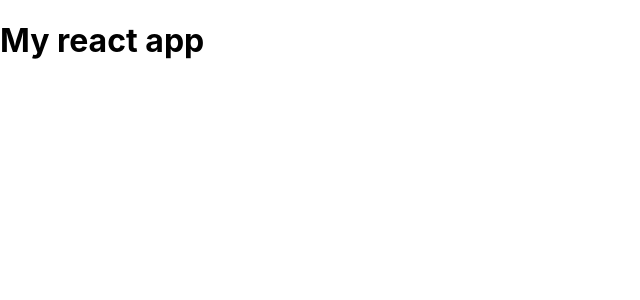
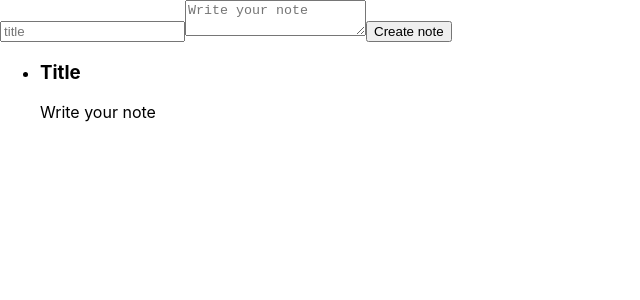
Before and after one commit to GuilhermeSR98/Notes-app-with-React, a React (Create React App) app in the folder ceep/: page / in a window 1280 px wide. Shown: the top 300 px of the page, without its empty margins (0-640 px from the left). Built offline with nearby package versions, Linux system fonts and the light colour scheme.

Commit message:
Componentizing the list

```diff
--- a/ceep/src/App.js
+++ b/ceep/src/App.js
@@ -1,7 +1,14 @@
-
+import ListOfNotes from './components/ListOfNotes'
 function App() {
   return (
-    <h1>My react app</h1>
+    <section>
+      <form>
+        <input type='text' placeholder='title'/>
+        <textarea placeholder='Write your note'/>
+        <button>Create note</button>
+      </form>
+      <ListOfNotes/>
+    </section>
   );
 }
 
--- /dev/null
+++ b/ceep/src/components/ListOfNotes.jsx
@@ -0,0 +1,18 @@
+import React, { Component } from 'react';
+
+export default class ListOfNotes extends Component{
+    render(){
+        return (
+            <ul>
+        <li>
+          <section>
+            <header>
+              <h3>Title</h3>
+            </header>
+            <p>Write your note</p>
+          </section>
+        </li>
+      </ul>
+        );
+    }
+}
```
